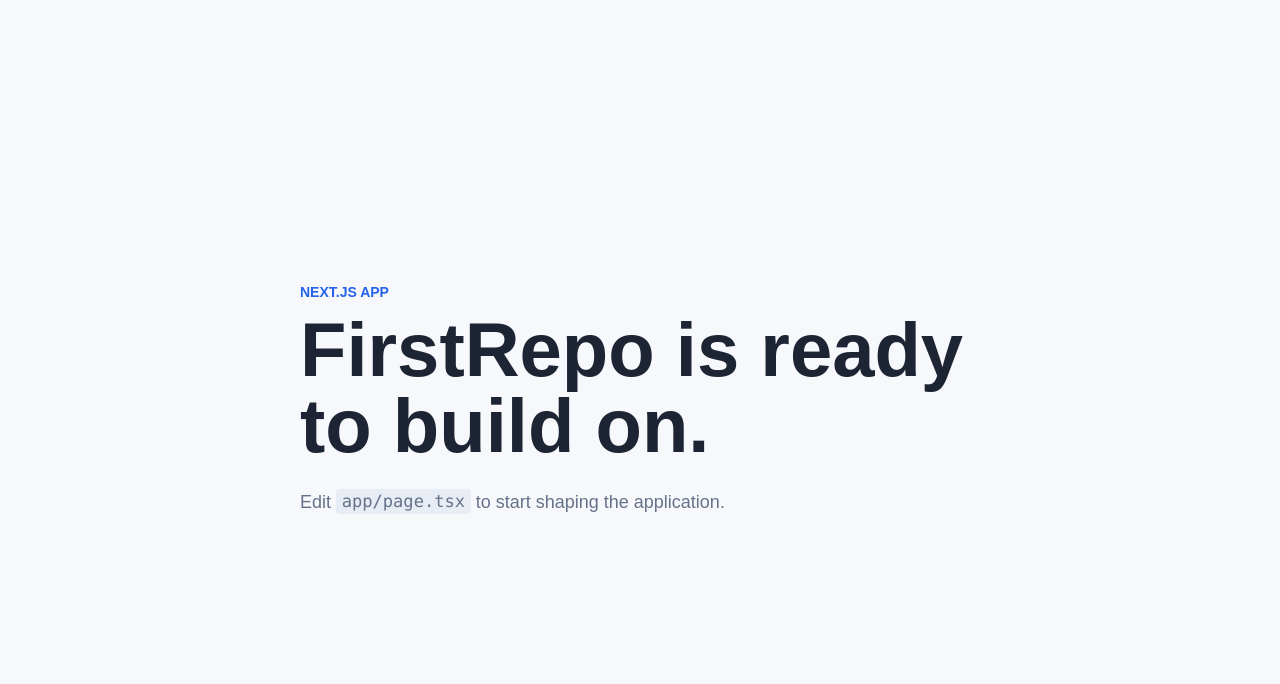
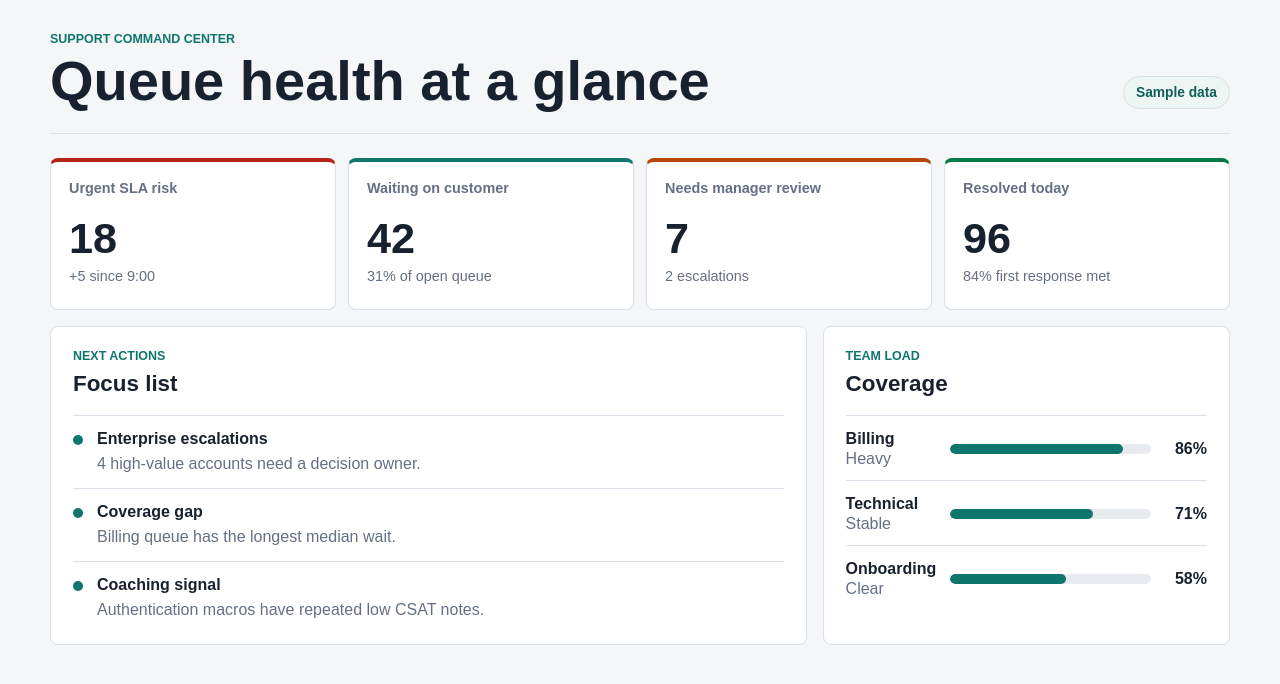
Before and after one commit to Zeyuzhao/FirstRepo, a Next.js app: page / in a window 1280 px wide. Shown: the top 684 px of the page. Built offline with nearby package versions, Linux system fonts and the light colour scheme.

Commit message:
Make support homepage easier to scan

```diff
--- a/app/globals.css
+++ b/app/globals.css
@@ -1,9 +1,14 @@
 :root {
   color-scheme: light;
-  --background: #f7f8fb;
-  --foreground: #1d2433;
-  --muted: #65728a;
-  --accent: #2563eb;
+  --background: #f4f6f8;
+  --foreground: #18212f;
+  --muted: #647084;
+  --accent: #0f766e;
+  --border: #d9e0e8;
+  --surface: #ffffff;
+  --critical: #b42318;
+  --warn: #b54708;
+  --good: #027a48;
 }
 
 * {
@@ -34,34 +39,234 @@ code {
 }
 
 .page {
-  display: grid;
   min-height: 100vh;
-  place-items: center;
-  padding: 2rem;
+  padding: 32px;
 }
 
-.intro {
-  max-width: 680px;
+.dashboard {
+  width: min(1180px, 100%);
+  margin: 0 auto;
+}
+
+.hero {
+  display: flex;
+  align-items: end;
+  justify-content: space-between;
+  gap: 24px;
+  margin-bottom: 24px;
+  border-bottom: 1px solid var(--border);
+  padding-bottom: 24px;
 }
 
 .eyebrow {
-  margin: 0 0 0.75rem;
+  margin: 0 0 8px;
   color: var(--accent);
-  font-size: 0.875rem;
+  font-size: 0.78rem;
   font-weight: 700;
+  letter-spacing: 0;
   text-transform: uppercase;
 }
 
 h1 {
   margin: 0;
-  font-size: clamp(2.25rem, 6vw, 4.75rem);
+  font-size: 3.5rem;
+  line-height: 0.98;
+}
+
+.data-label {
+  border: 1px solid var(--border);
+  border-radius: 999px;
+  background: #eef6f4;
+  padding: 8px 12px;
+  color: #115e59;
+  font-size: 0.86rem;
+  font-weight: 700;
+  white-space: nowrap;
+}
+
+.metric-grid {
+  display: grid;
+  grid-template-columns: repeat(4, minmax(0, 1fr));
+  gap: 12px;
+  margin-bottom: 16px;
+}
+
+.metric,
+.panel {
+  border: 1px solid var(--border);
+  border-radius: 8px;
+  background: var(--surface);
+}
+
+.metric {
+  display: grid;
+  gap: 8px;
+  min-height: 152px;
+  padding: 18px;
+}
+
+.metric p,
+.metric span,
+.focus-item p,
+.team-row span {
+  margin: 0;
+  color: var(--muted);
+}
+
+.metric p {
+  font-size: 0.9rem;
+  font-weight: 700;
+}
+
+.metric strong {
+  align-self: end;
+  font-size: 2.7rem;
   line-height: 1;
 }
 
-.summary {
-  max-width: 34rem;
-  margin: 1.5rem 0 0;
-  color: var(--muted);
-  font-size: 1.125rem;
-  line-height: 1.6;
+.metric span {
+  font-size: 0.9rem;
 }
+
+.metric-critical {
+  border-top: 4px solid var(--critical);
+}
+
+.metric-warn {
+  border-top: 4px solid var(--warn);
+}
+
+.metric-good {
+  border-top: 4px solid var(--good);
+}
+
+.metric-steady {
+  border-top: 4px solid var(--accent);
+}
+
+.workbench {
+  display: grid;
+  grid-template-columns: minmax(0, 1.3fr) minmax(320px, 0.7fr);
+  gap: 16px;
+}
+
+.panel {
+  padding: 22px;
+}
+
+.panel-heading {
+  margin-bottom: 18px;
+}
+
+h2,
+h3 {
+  margin: 0;
+}
+
+h2 {
+  font-size: 1.4rem;
+}
+
+h3 {
+  font-size: 1rem;
+}
+
+.focus-list,
+.team-list {
+  display: grid;
+  gap: 12px;
+}
+
+.focus-item {
+  display: grid;
+  grid-template-columns: 10px minmax(0, 1fr);
+  gap: 14px;
+  border-top: 1px solid var(--border);
+  padding-top: 14px;
+}
+
+.focus-item > span {
+  width: 10px;
+  height: 10px;
+  margin-top: 5px;
+  border-radius: 50%;
+  background: var(--accent);
+}
+
+.focus-item p {
+  margin-top: 4px;
+  line-height: 1.5;
+}
+
+.team-row {
+  display: grid;
+  grid-template-columns: 92px minmax(110px, 1fr) 44px;
+  align-items: center;
+  gap: 12px;
+  border-top: 1px solid var(--border);
+  padding-top: 14px;
+}
+
+.team-row div:first-child {
+  display: grid;
+  gap: 2px;
+}
+
+.team-row b {
+  text-align: right;
+}
+
+.load-bar {
+  height: 10px;
+  overflow: hidden;
+  border-radius: 999px;
+  background: #e7ebf0;
+}
+
+.load-bar span {
+  display: block;
+  height: 100%;
+  border-radius: inherit;
+  background: var(--accent);
+}
+
+@media (max-width: 860px) {
+  .page {
+    padding: 20px;
+  }
+
+  .hero,
+  .workbench {
+    display: grid;
+  }
+
+  .hero {
+    align-items: start;
+  }
+
+  h1 {
+    font-size: 2.45rem;
+  }
+
+  .metric-grid {
+    grid-template-columns: repeat(2, minmax(0, 1fr));
+  }
+
+  .workbench {
+    grid-template-columns: 1fr;
+  }
+}
+
+@media (max-width: 560px) {
+  .metric-grid {
+    grid-template-columns: 1fr;
+  }
+
+  .team-row {
+    grid-template-columns: 1fr;
+  }
+
+  .team-row b {
+    text-align: left;
+  }
+}
--- a/app/page.tsx
+++ b/app/page.tsx
@@ -1,12 +1,84 @@
 export default function Home() {
+  const queues = [
+    { label: "Urgent SLA risk", value: "18", detail: "+5 since 9:00", tone: "critical" },
+    { label: "Waiting on customer", value: "42", detail: "31% of open queue", tone: "steady" },
+    { label: "Needs manager review", value: "7", detail: "2 escalations", tone: "warn" },
+    { label: "Resolved today", value: "96", detail: "84% first response met", tone: "good" },
+  ];
+
+  const focusItems = [
+    ["Enterprise escalations", "4 high-value accounts need a decision owner."],
+    ["Coverage gap", "Billing queue has the longest median wait."],
+    ["Coaching signal", "Authentication macros have repeated low CSAT notes."],
+  ];
+
+  const teams = [
+    { name: "Billing", load: "86%", status: "Heavy" },
+    { name: "Technical", load: "71%", status: "Stable" },
+    { name: "Onboarding", load: "58%", status: "Clear" },
+  ];
+
   return (
     <main className="page">
-      <section className="intro">
-        <p className="eyebrow">Next.js app</p>
-        <h1>FirstRepo is ready to build on.</h1>
-        <p className="summary">
-          Edit <code>app/page.tsx</code> to start shaping the application.
-        </p>
+      <section className="dashboard" aria-labelledby="page-title">
+        <header className="hero">
+          <div>
+            <p className="eyebrow">Support command center</p>
+            <h1 id="page-title">Queue health at a glance</h1>
+          </div>
+          <div className="data-label">Sample data</div>
+        </header>
+
+        <section className="metric-grid" aria-label="Support queue summary">
+          {queues.map((item) => (
+            <article className={`metric metric-${item.tone}`} key={item.label}>
+              <p>{item.label}</p>
+              <strong>{item.value}</strong>
+              <span>{item.detail}</span>
+            </article>
+          ))}
+        </section>
+
+        <section className="workbench" aria-label="Manager focus areas">
+          <div className="panel priority-panel">
+            <div className="panel-heading">
+              <p className="eyebrow">Next actions</p>
+              <h2>Focus list</h2>
+            </div>
+            <div className="focus-list">
+              {focusItems.map(([title, detail]) => (
+                <article className="focus-item" key={title}>
+                  <span aria-hidden="true" />
+                  <div>
+                    <h3>{title}</h3>
+                    <p>{detail}</p>
+                  </div>
+                </article>
+              ))}
+            </div>
+          </div>
+
+          <div className="panel">
+            <div className="panel-heading">
+              <p className="eyebrow">Team load</p>
+              <h2>Coverage</h2>
+            </div>
+            <div className="team-list">
+              {teams.map((team) => (
+                <div className="team-row" key={team.name}>
+                  <div>
+                    <strong>{team.name}</strong>
+                    <span>{team.status}</span>
+                  </div>
+                  <div className="load-bar" aria-label={`${team.name} load ${team.load}`}>
+                    <span style={{ width: team.load }} />
+                  </div>
+                  <b>{team.load}</b>
+                </div>
+              ))}
+            </div>
+          </div>
+        </section>
       </section>
     </main>
   );
```
